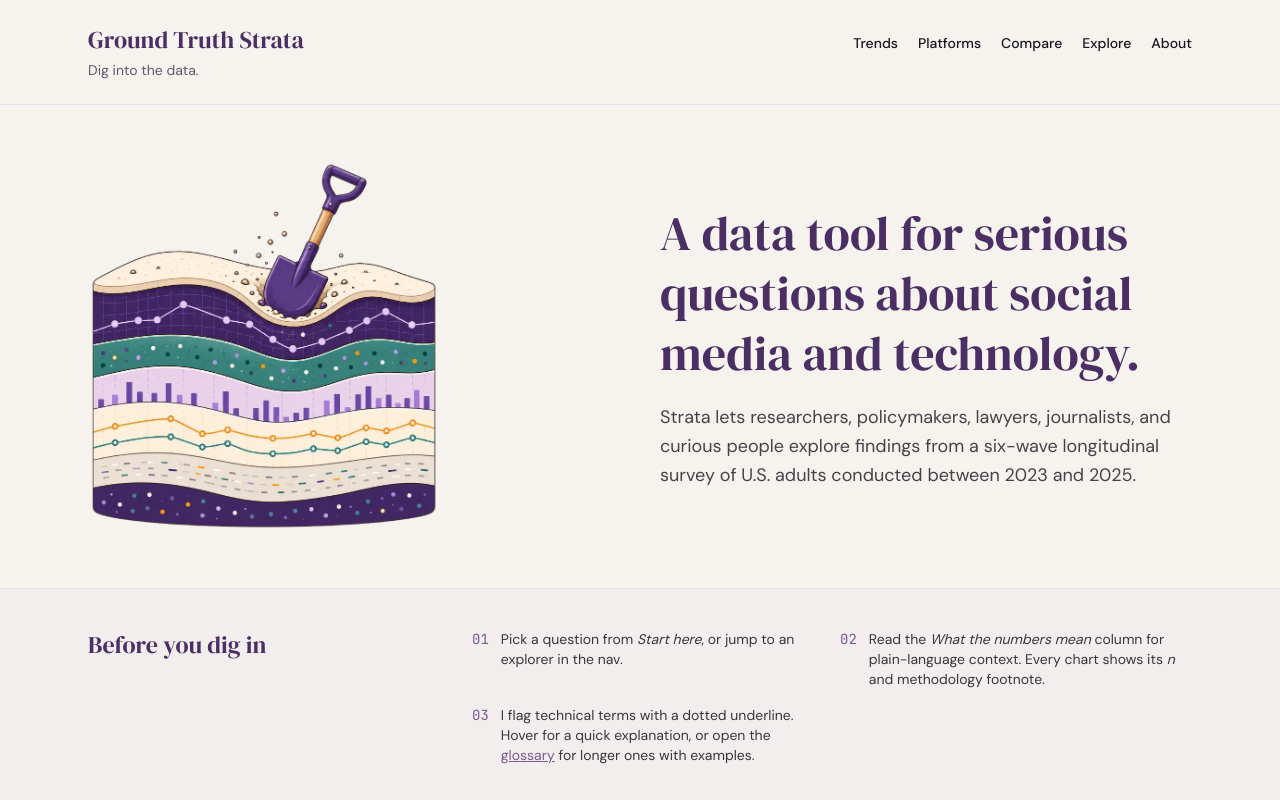
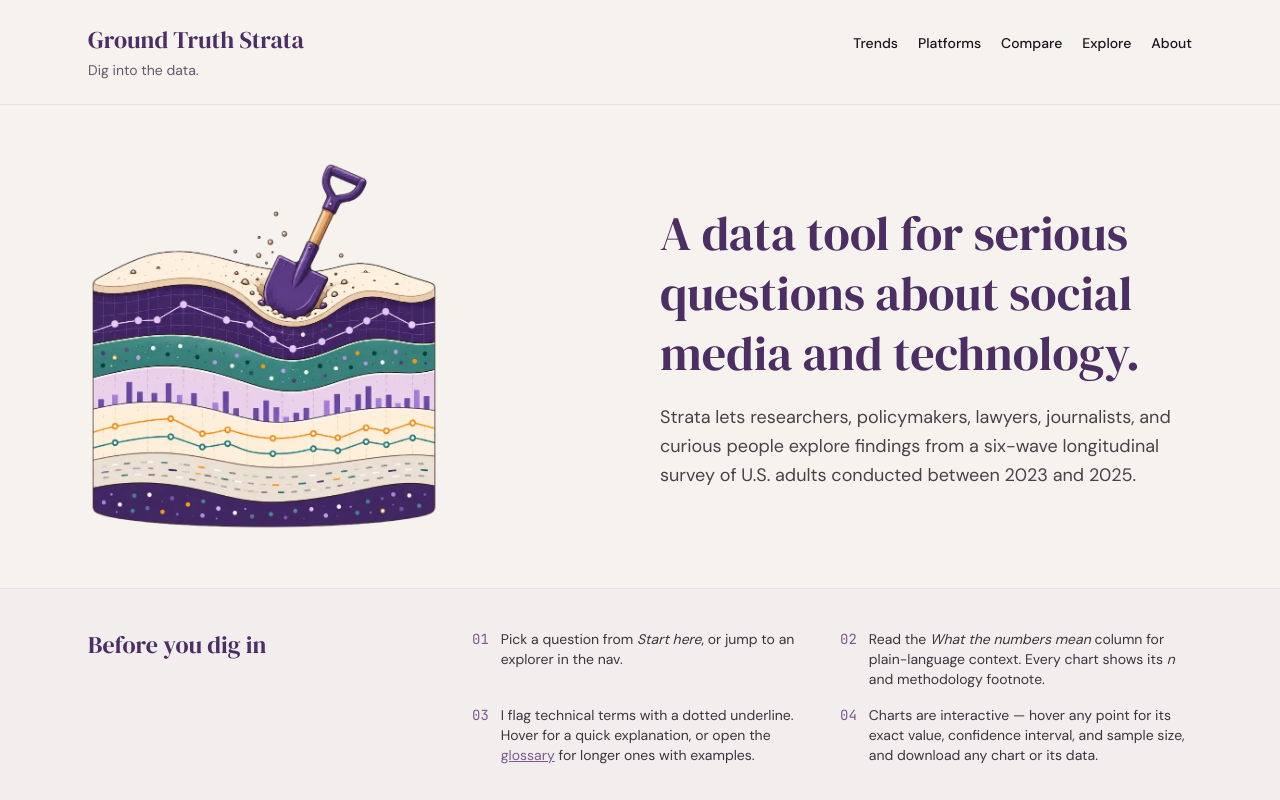
Before and after one commit to mattmotyl/ground-truth-strata, a Next.js app: page / in a window 1280 px wide. Shown: the top 800 px of the page. Built offline with nearby package versions, Linux system fonts and the light colour scheme.

Commit message:
feat(home): add interactivity/export tip to 'Before you dig in'
Restores the 2x2 grid balance after dropping two list items and adds a
universally useful tip: charts are interactive (hover for value, CI, n)
and downloadable.

Co-Authored-By: Claude Opus 4.8 (1M context) <noreply@anthropic.com>

```diff
--- a/src/app/page.tsx
+++ b/src/app/page.tsx
@@ -93,6 +93,20 @@ export default function HomePage() {
                 for longer ones with examples.
               </span>
             </li>
+            <li className="flex gap-3">
+              <span
+                aria-hidden
+                className="text-mulberry shrink-0"
+                style={{ fontFamily: 'var(--font-mono)' }}
+              >
+                04
+              </span>
+              <span>
+                Charts are interactive — hover any point for its exact
+                value, confidence interval, and sample size, and download
+                any chart or its data.
+              </span>
+            </li>
           </ol>
         </div>
       </section>
```
